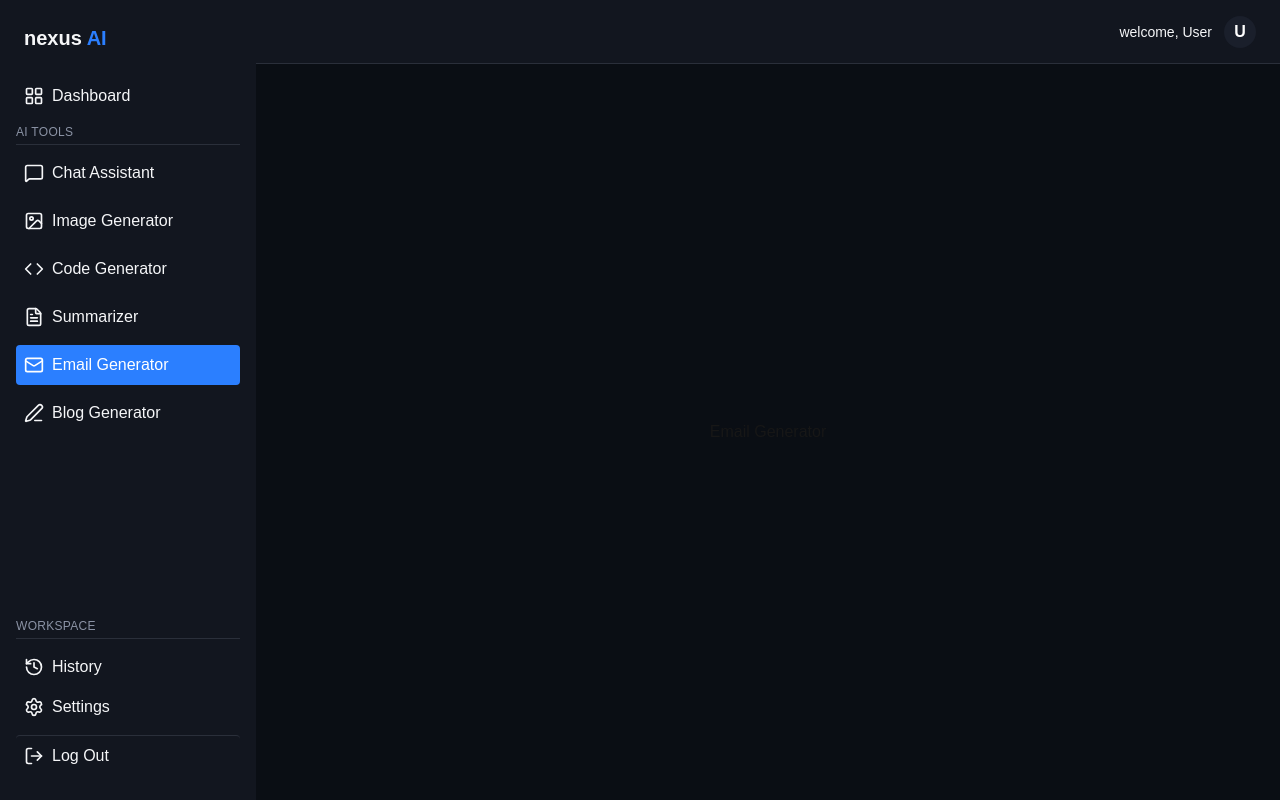
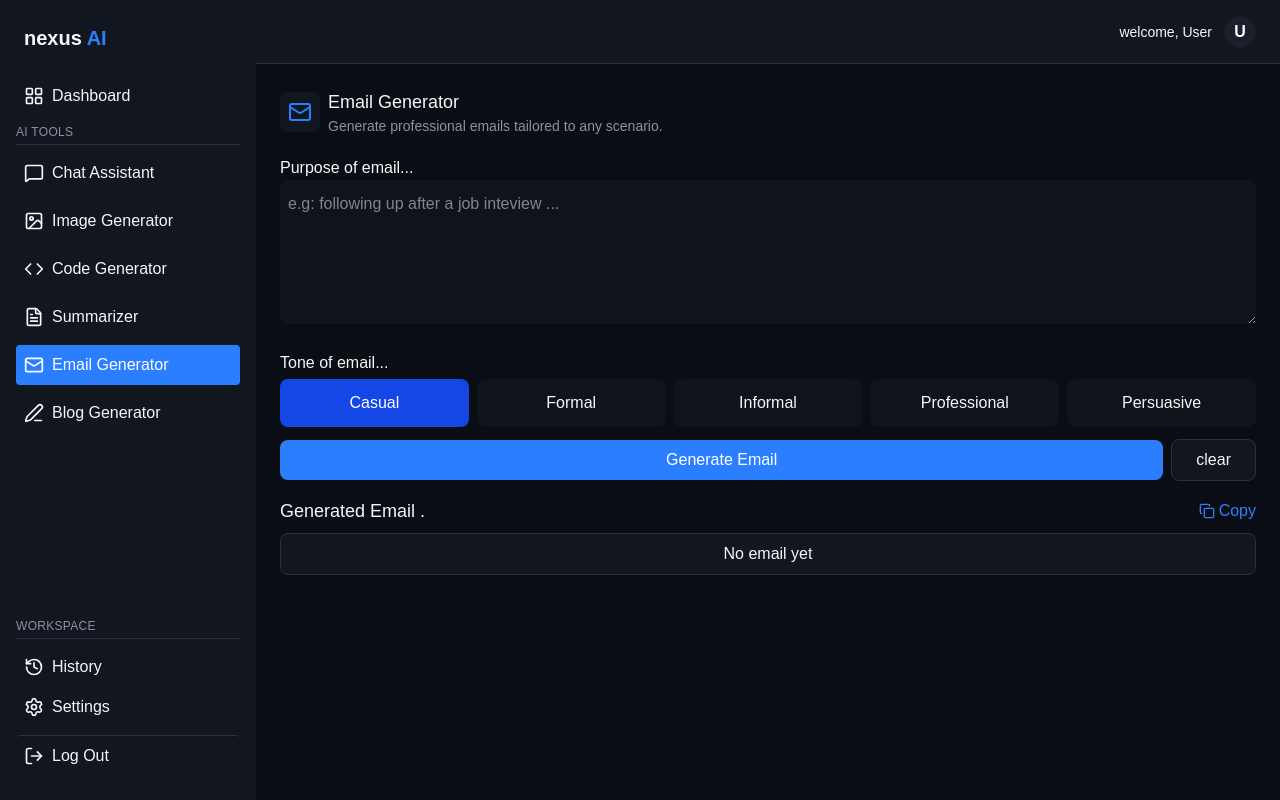
Before and after one commit to Ateeb-Karim/ai-saas-app, a Next.js app: page /emailgenerator in a window 1280 px wide. Built offline with nearby package versions, Linux system fonts and the light colour scheme; no server answers.

Commit message:
finished the email generator

```diff
--- /dev/null
+++ b/app/(dashboard)/_components/showcard.tsx
@@ -0,0 +1,23 @@
+import { JSX } from "react/jsx-runtime";
+
+interface ShowCardProps {
+  icon: React.ReactNode;
+  title: string;
+  description: string;
+}
+
+export default function ShowCard({
+  icon,
+  title,
+  description,
+}: ShowCardProps): JSX.Element {
+  return (
+    <div className="flex items-center gap-2">
+      <div className="p-2 bg-[#12161F] rounded-lg">{icon}</div>
+      <div>
+        <p className="text-lg text-[#F5F6F8]">{title}</p>
+        <p className="text-[#8B93A5] font-normal text-sm">{description}</p>
+      </div>
+    </div>
+  );
+}
--- a/app/(dashboard)/emailgenerator/page.tsx
+++ b/app/(dashboard)/emailgenerator/page.tsx
@@ -1,5 +1,170 @@
+"use client";
+
+import { Copy, Loader2, Mail } from "lucide-react";
 import { JSX } from "react/jsx-runtime";
+import ShowCard from "../_components/showcard";
+import { useState } from "react";
+import ReactMarkdown from "react-markdown";
+import { Tone } from "@/types/types";
+import toast from "react-hot-toast";
 
 export default function EmailGenerator(): JSX.Element {
-  return <div>Email Generator</div>;
+  const [purpose, setPurpose] = useState<string>("");
+  const [email, setEmail] = useState<string>("");
+  const [isLoading, setIsLoading] = useState<boolean>(false);
+  const [tones, setTones] = useState<Tone[]>([
+    { title: "Casual", active: true },
+    { title: "Formal", active: false },
+    { title: "Informal", active: false },
+    { title: "Professional", active: false },
+    { title: "Persuasive", active: false },
+  ]);
+  const toggleActive = (i: number) => {
+    setTones(
+      tones.map((tone: Tone, idx) => ({
+        ...tone,
+        active: i == idx ? true : false,
+      })),
+    );
+  };
+
+  const generateEmail = async () => {
+    setIsLoading(true);
+    try {
+      const response = await fetch("/api/generate-email", {
+        method: "POST",
+        body: JSON.stringify({
+          purpose: purpose,
+          tone:
+            tones
+              .filter((tone: Tone) => tone.active === true)
+              .map((tone: Tone) => tone.title)[0] ?? "casual",
+        }),
+        headers: {
+          "content-type": "application/json",
+        },
+        cache: "no-cache",
+      });
+
+      if (!response.ok) {
+        throw new Error("failed to generate EMAIL");
+      }
+
+      const data = await response.json();
+      setEmail(data.email);
+      setIsLoading(false);
+    } catch (e) {
+      console.error(e);
+      setIsLoading(false);
+      toast.error("Failed to generate email. Please try again", {
+        duration: 500,
+        position: "top-center",
+        className: "bg-[#0A0E14] text-white border border-[#2A2F3A] rounded-lg",
+        iconTheme: { primary: "#3B82F6", secondary: "#F5F6F8" },
+        id: "error-toast",
+      });
+    }
+  };
+
+  const clear = () => {
+    setIsLoading(false);
+    setPurpose("");
+    setEmail("");
+    setTones(
+      tones.map((tone: Tone, idx) => ({
+        ...tone,
+        active: false,
+      })),
+    );
+  };
+
+  const copyToClipboard = () => {
+    if (!email) return;
+    navigator.clipboard.writeText(email);
+    toast.success("Copied to clipboard");
+  };
+
+  return (
+    <div className="flex flex-col items-start w-full h-full text-[#F5F6F8]">
+      <ShowCard
+        icon={<Mail className="h-6 w-6 text-blue-500" />}
+        title="Email Generator"
+        description="Generate professional emails tailored to any scenario."
+      />
+      <div className="w-full">
+        <p className="font-normal text-md mt-5">Purpose of email...</p>
+        <textarea
+          name=""
+          id=""
+          cols={70}
+          rows={5}
+          className="w-full px-2 py-3 outline-none border-none bg-[#0F141A] border-gray-700 border rounded-lg text-md"
+          placeholder="e.g: following up after a job inteview ... "
+          value={purpose}
+          onChange={(e: React.ChangeEvent<HTMLTextAreaElement>) =>
+            setPurpose(e.target.value)
+          }
+        />
+      </div>
+      <div className="w-full">
+        <p className="font-normal text-md mt-5">Tone of email...</p>
+        <div className="grid grid-cols-5 gap-2 mt-1">
+          {tones.map(
+            (tone: Tone, i: number): JSX.Element => (
+              <button
+                key={i}
+                title={tone.title}
+                onClick={() => toggleActive(i)}
+                className={`w-full px-2 py-3 outline-none border-none cursor-pointer bg-[#0F141A] border-gray-700 border rounded-lg text-md transition-all duration-200 hover:bg-blue-600 active:scale-95
+                ${tones[i].active ? "bg-blue-700 text-white" : "text-[#F5F6F8]"}`}
+              >
+                {tone.title}
+              </button>
+            ),
+          )}
+        </div>
+      </div>
+      <div className="w-full flex items-center justify-center gap-2 mt-1">
+        <button
+          onClick={generateEmail}
+          disabled={isLoading}
+          className="w-full px-6 py-2 mt-2 bg-blue-500 rounded-lg text-white font-medium  transition-all duration-200 hover:bg-blue-600 active:scale-95 disabled:opacity-50 disabled:cursor-not-allowed"
+        >
+          {isLoading ? (
+            <div className="flex items-center justify-center gap-2">
+              <Loader2 className="animate-spin h-4 w-4" />
+              <span>Generating...</span>
+            </div>
+          ) : (
+            "Generate Email"
+          )}
+        </button>
+        <button
+          onClick={clear}
+          className="bg-[#12161F] border border-[#2A2F3A] px-6 py-2 mt-2 rounded-lg text-[#F5F6F8] cursor-pointer transition-all duration-200 hover:bg-[#1A1F2B] active:scale-95"
+        >
+          clear
+        </button>
+      </div>
+      <div className="w-full flex items-center justify-between mt-4">
+        <p className="text-lg text-[#F5F6F8]">Generated Email .</p>
+        <button
+          onClick={copyToClipboard}
+          className="flex items-center gap-1 text-blue-500 text-md cursor-pointer transition-all duration-200 hover:scale-99 active:scale-95"
+        >
+          <Copy className="h-4 w-4" />
+          <p>Copy</p>
+        </button>
+      </div>
+      <div className="mt-2 h-fit w-full bg-[#12161F] text-center border border-[#2A2F3A] rounded-lg p-2">
+        {!email ? (
+          "No email yet"
+        ) : (
+          <div className="text-sm text-left text-[#F5F6F8]">
+            <ReactMarkdown>{email}</ReactMarkdown>
+          </div>
+        )}
+      </div>
+    </div>
+  );
 }
--- a/app/(dashboard)/summarizer/page.tsx
+++ b/app/(dashboard)/summarizer/page.tsx
@@ -5,6 +5,7 @@ import { Copy, FileText, Loader2 } from "lucide-react";
 import { JSX } from "react/jsx-runtime";
 import toast from "react-hot-toast";
 import ReactMarkdown from "react-markdown";
+import ShowCard from "../_components/showcard";
 
 export default function SummarizerPage(): JSX.Element {
   const [text, setText] = useState<string>("");
@@ -59,17 +60,11 @@ export default function SummarizerPage(): JSX.Element {
 
   return (
     <div className="flex flex-col items-start w-full h-full text-[#F5F6F8]">
-      <div className="flex items-center gap-2">
-        <div className="p-2 bg-[#12161F] rounded-lg">
-          <FileText className="h-6 w-6 text-blue-500" />
-        </div>
-        <div>
-          <p className="text-lg text-[#F5F6F8]">Text Summarizer</p>
-          <p className="text-[#8B93A5] font-normal text-sm">
-            Paste your text here to get concise summary.
-          </p>
-        </div>
-      </div>
+      <ShowCard
+        icon={<FileText className="h-6 w-6 text-blue-500" />}
+        title="Text Summarizer"
+        description="Paste your text here to get concise summary."
+      />
       <div className="w-full">
         <p className="font-normal text-md mt-5">Your text ...</p>
         <textarea
--- a/app/api/generate-email/route.ts
+++ b/app/api/generate-email/route.ts
@@ -3,11 +3,11 @@ import { NextResponse } from "next/server";
 
 export async function POST(request: Request) {
   try {
-    const { tone, purpose } = await request.json();
+    const { purpose, tone } = await request.json();
 
-    if (!tone || !purpose) {
+    if (!purpose || !tone) {
       return NextResponse.json(
-        { error: "Tone and purpose are required" },
+        { error: "Purpose and tone are required" },
         { status: 400 },
       );
     }
@@ -21,6 +21,7 @@ export async function POST(request: Request) {
 
     return NextResponse.json({ email: email.text });
   } catch (e) {
+    console.error(e);
     return NextResponse.json(
       { error: "Something went wrong" },
       { status: 500 },
```
Also changed, not shown: types/types.ts (+7 -2 lines).
